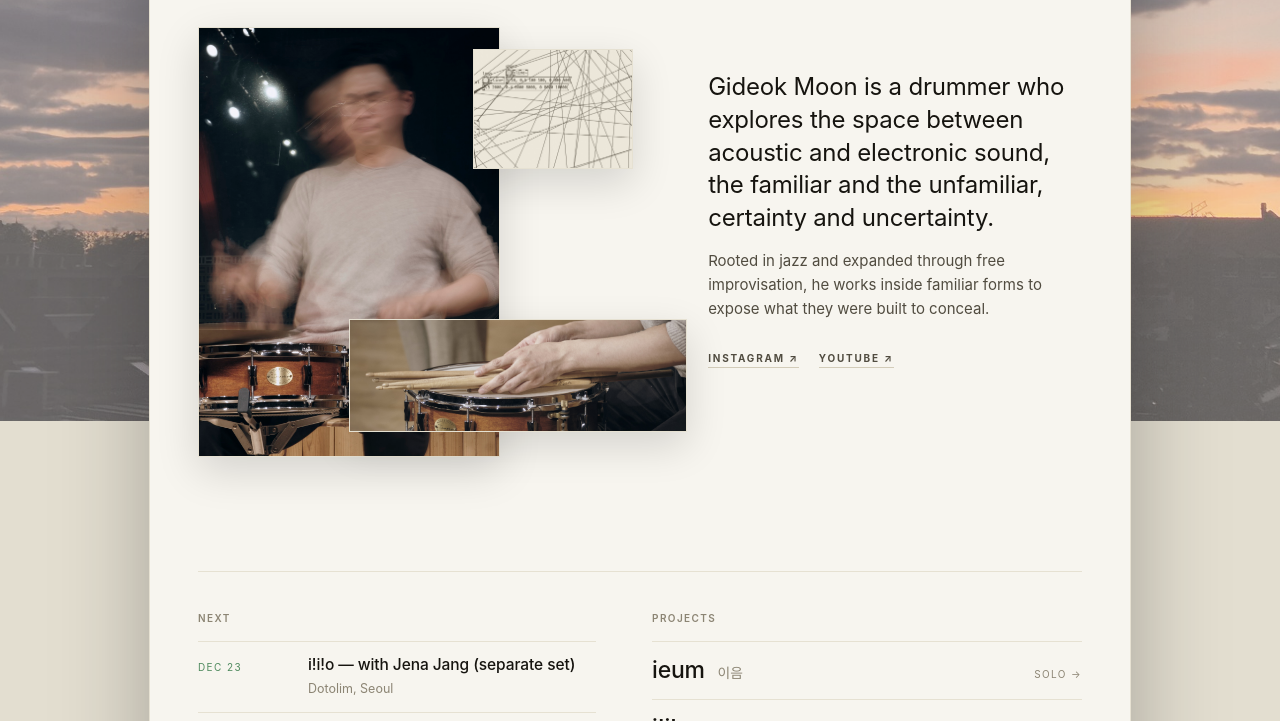
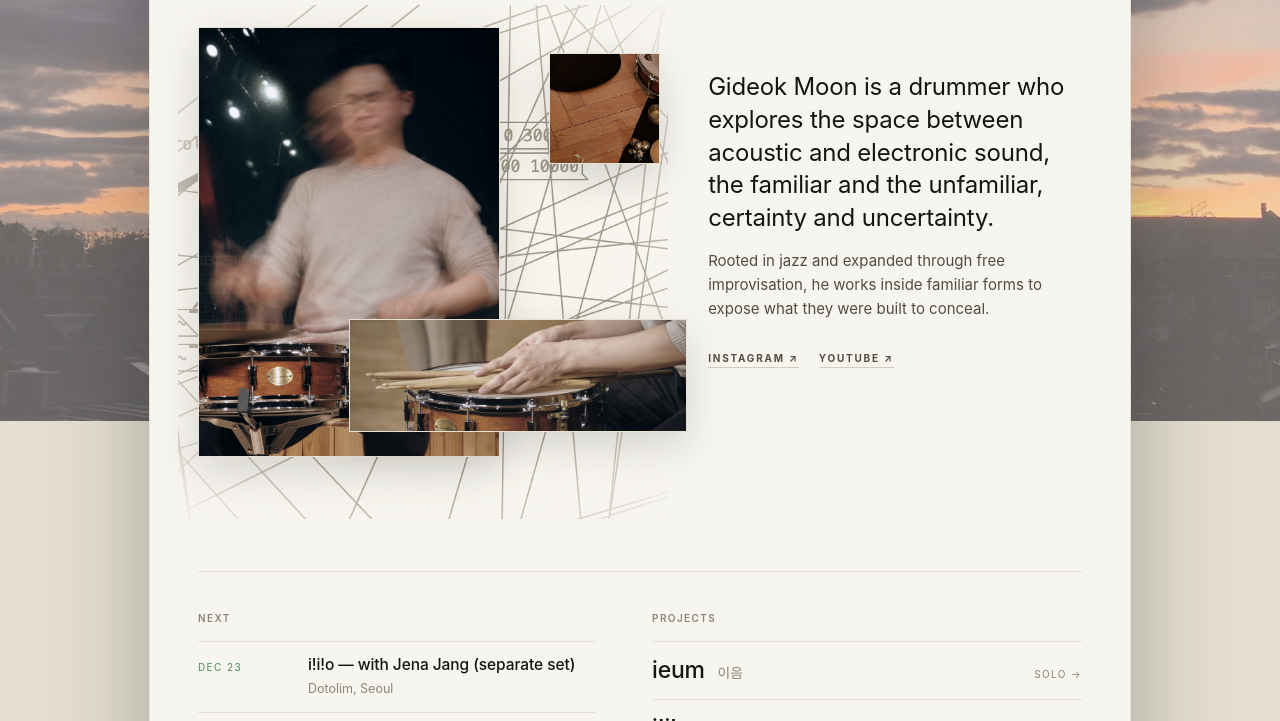
Before and after one commit to moong0312/gideokmoondrums, a plain HTML site: page index.html in a window 1280 px wide. Shown: the part 379-1100 px from the top of the page. Drawn offline with Linux system fonts and the light colour scheme.

Commit message:
Lay the Pure Data patch behind the front-page prints
The patch's crossing cords now sit behind the three photographs as a
backdrop, in faint ink on the paper and fading out at the edges, rather
than as a print of their own. The small third print goes back to the
instruments laid out on the floor.

Co-Authored-By: Claude Opus 5.5 <noreply@anthropic.com>

```diff
--- a/assets/css/style.css
+++ b/assets/css/style.css
@@ -1071,7 +1071,17 @@ a.date__in:hover{ background:var(--paper-3); padding-left:16px; }
 .px__roles i{ width:5px; height:5px; background:var(--accent); display:inline-block; }
 
 /* collage */
-.px__stage{ position:relative; margin-top:26px; }
+.px__stage{ position:relative; margin-top:26px; isolation:isolate; }
+/* Behind the prints: the cords of one of his Pure Data patches, inked faintly
+   on the paper, so the drums sit on the other half of the work. */
+.px__stage::before{
+  content:""; position:absolute; inset:-22px -26px -22px -20px; z-index:-1; pointer-events:none;
+  background:url("/assets/img/home/pd-lines.png") left top / cover no-repeat;
+  opacity:.75;
+  /* fade the edges so the lines dissolve into the paper rather than stop at a box */
+  -webkit-mask-image:radial-gradient(ellipse 70% 72% at 50% 50%, #000 55%, transparent 100%);
+          mask-image:radial-gradient(ellipse 70% 72% at 50% 50%, #000 55%, transparent 100%);
+}
 .px__pic{
   display:block; background:var(--paper-2) center / cover no-repeat;
   border:1px solid var(--line); box-shadow:0 14px 40px rgba(0,0,0,.14);
@@ -1136,7 +1146,7 @@ a.date__in:hover{ background:var(--paper-3); padding-left:16px; }
   .px__stage{ margin-top:30px; min-height:470px; }
   .px__pic--a{ aspect-ratio:auto; height:430px; width:68%; }
   .px__pic--b{ position:absolute; left:34%; top:292px; width:76%; margin:0; }
-  .px__pic--c{ display:block; position:absolute; right:2%; top:22px; width:36%; aspect-ratio:4/3; z-index:1; background-position:left top; }
+  .px__pic--c{ display:block; position:absolute; right:-4%; top:26px; width:25%; aspect-ratio:1; z-index:1; }
   .px__say{ margin-top:74px; padding-left:20px; }
   .px__lower{ grid-template-columns:minmax(0,1fr) minmax(0,1.08fr); gap:56px; margin-top:74px; }
 }
--- a/index.html
+++ b/index.html
@@ -55,7 +55,7 @@
 
       <div class="px__stage" id="pxStage" aria-hidden="true">
         <span class="px__pic px__pic--a" data-depth="10"  style="background-image:url('assets/img/press/gideok-moon-03.jpg')"></span>
-        <span class="px__pic px__pic--c" data-depth="-16" style="background-image:url('assets/img/home/pd-patch.png')"></span>
+        <span class="px__pic px__pic--c" data-depth="-16" style="background-image:url('assets/img/head/projects@sm.jpg')"></span>
         <span class="px__pic px__pic--b" data-depth="22"  style="background-image:url('assets/img/head/solo.jpg')"></span>
       </div>
 
```
Also changed, not shown: assets/img/home/pd-lines.png (added), assets/img/home/pd-patch.png (deleted).
